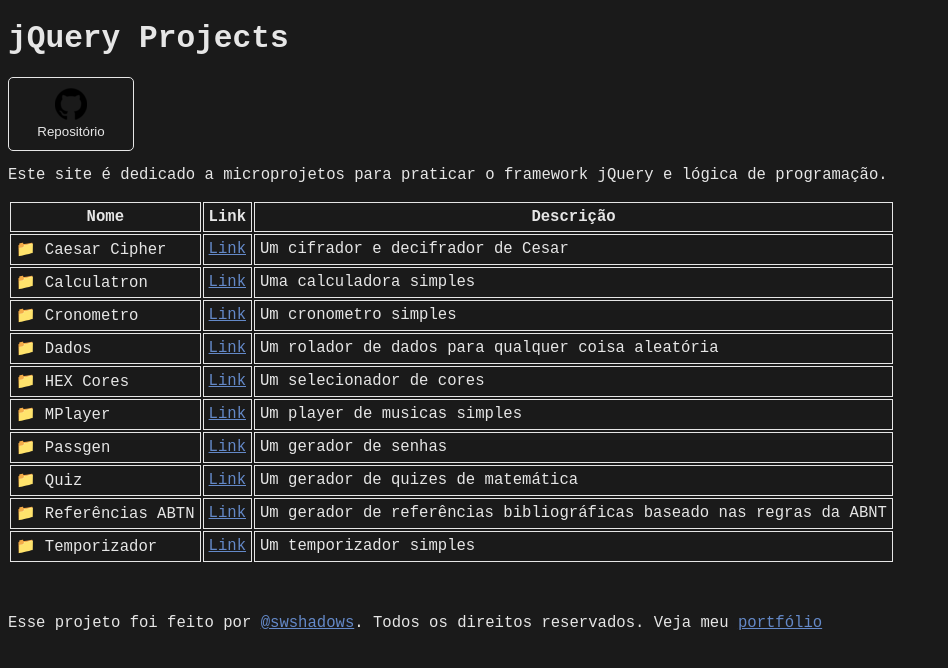
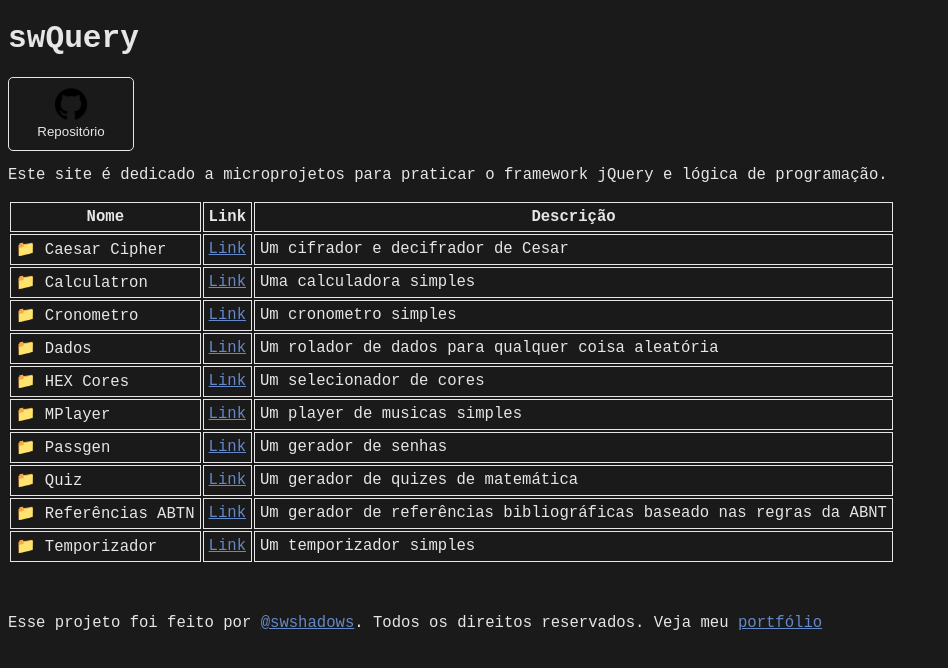
Before and after one commit to swshadows/jquery-projects, a plain HTML site: page index.html in a window 1280 px wide. Shown: the whole page, without its empty margins (0-948 px from the left). Drawn offline with Linux system fonts and the light colour scheme.

Commit message:
Atualizando nome do projeto

```diff
--- a/index.html
+++ b/index.html
@@ -7,10 +7,10 @@
     <link rel="icon" href="assets/icons/jquery-icon.png" type="image/png" />
     <link rel="stylesheet" href="css/style.css" type="text/css" />
     <link rel="stylesheet" href="css/index.css" type="text/css" />
-    <title>jQuery Projects</title>
+    <title>swQuery</title>
   </head>
   <body>
-    <h1>jQuery Projects</h1>
+    <h1>swQuery</h1>
     <a target="_blank" href="https://github.com/swshadows/jquery-projects">
       <button>
         <img width="32" src="assets/icons/github-icon.png" alt="Github Icon" />
```
Also changed, not shown: 1 other file.
